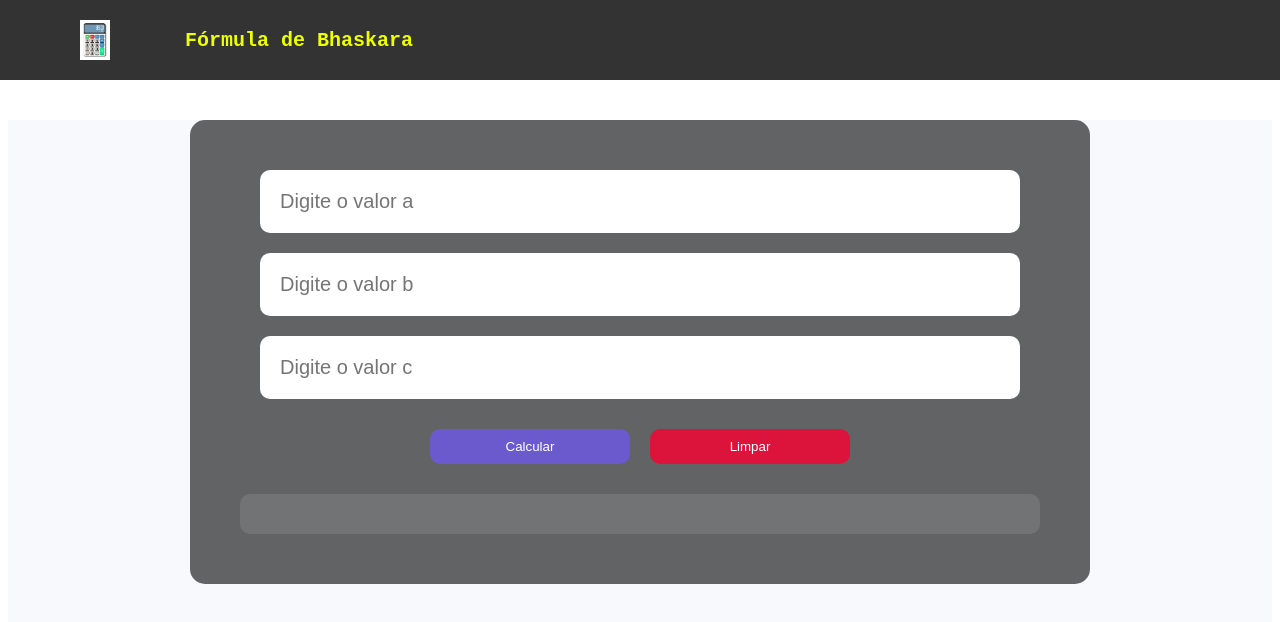
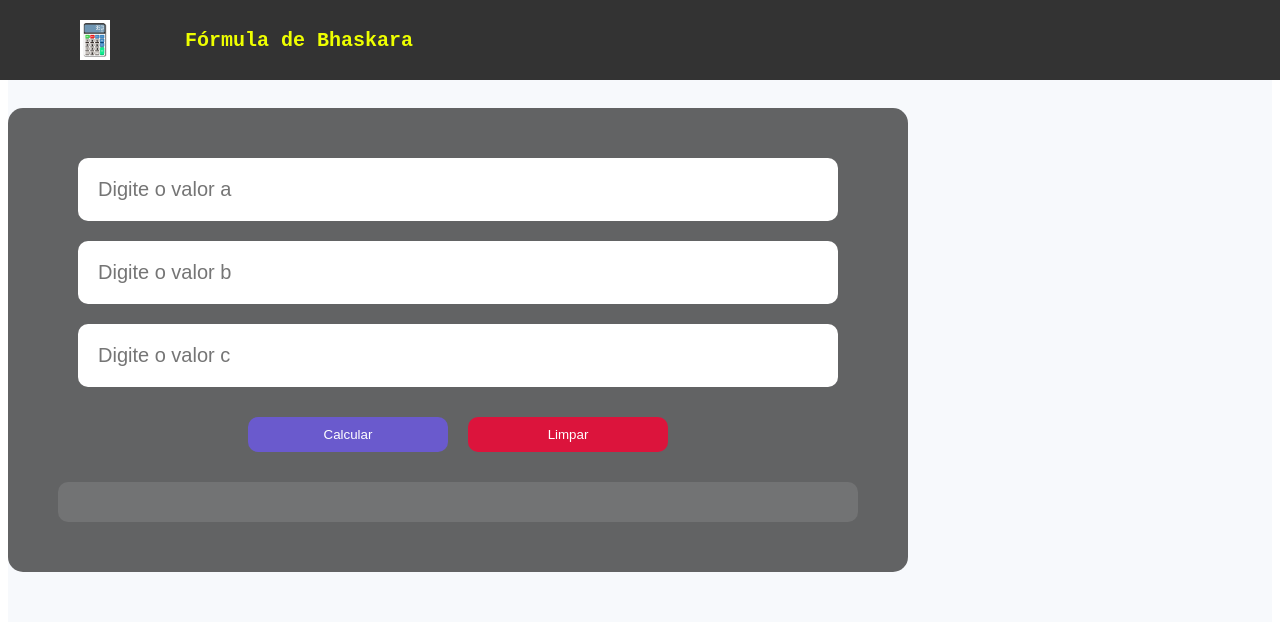
Before and after one commit to luisnegrello-dev/Calculator-x, a React (Vite) app: page / in a window 1280 px wide. Shown: the top 622 px of the page. Built offline with nearby package versions, Linux system fonts and the light colour scheme.

Commit message:
RESPONSIVE

```diff
--- a/src/index.css
+++ b/src/index.css
@@ -4,6 +4,7 @@
   font-family: 'Courier New', Courier, monospace;
   text-align: center;
   margin: 0;
+  padding-top: 100px;
   min-height: 100vh;
 }
 
@@ -38,7 +39,6 @@
   border-radius: 15px;
   color: white;
   width: 800px;
-  margin: 120px auto 0 auto;
 }
 
 .input {
@@ -78,7 +78,7 @@
   padding: 20px;
   background: rgba(255,255,255,0.1);
   border-radius: 10px;
-  color: rgb(226, 49, 49);
+  color: rgb(90, 226, 49);
   white-space: pre-line;
   text-align: left;
   font-size: 18px;
@@ -97,7 +97,6 @@
   }
   .box {
    width: 80%;
-   margin: 0 auto;
   }
   .nav-title {
     font-size: 18px;
```
